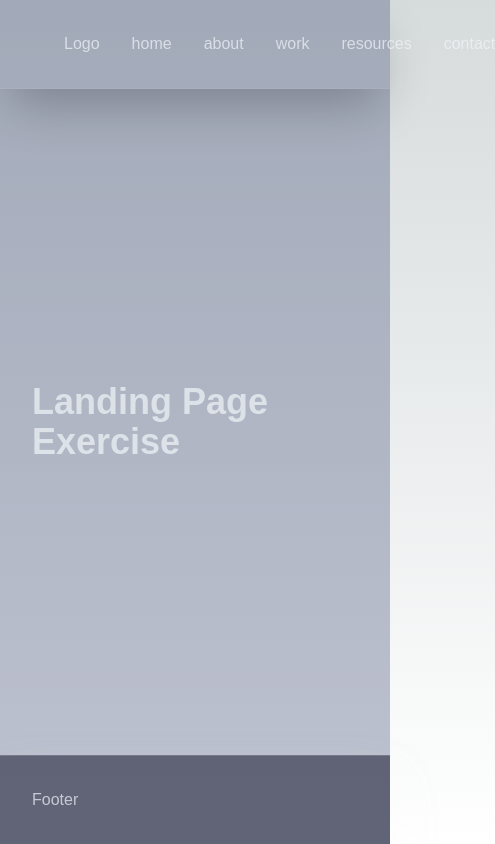
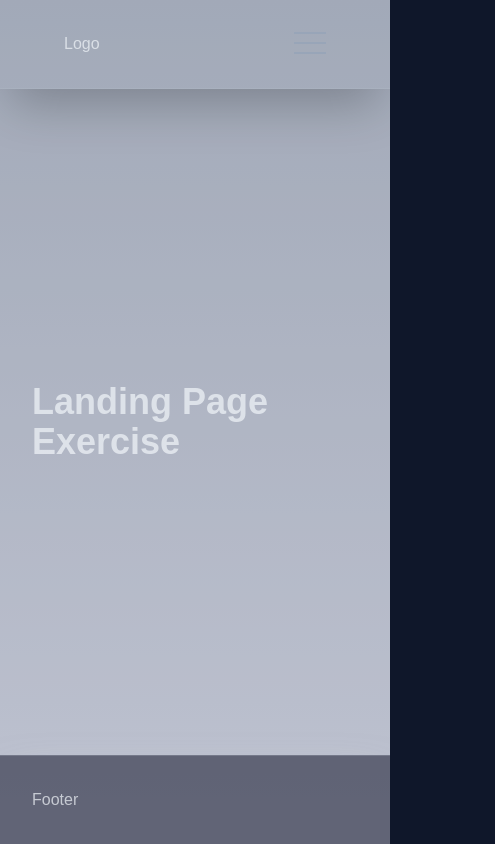
Before and after one commit to midcenturydude7/nextjs-landing-page-exercise, a Next.js app: page / in a window 390 px wide. Shown: the whole page, 495 px wide, since content can reach past the window. Built offline with nearby package versions, Linux system fonts and the light colour scheme; a web font is replaced by a local one.

Commit message:
Setting up the hamburger menu btn

```diff
--- a/app/components/Header/MobileNav/MobileNav.jsx
+++ b/app/components/Header/MobileNav/MobileNav.jsx
@@ -3,17 +3,26 @@ import React from "react";
 import Link from "next/link";
 import { usePathname } from "next/navigation";
 import { motion, useCycle, AnimatePresence } from "framer-motion";
-import { mobileNavItems } from "../../lib/mobileNavItems";
+import { mobileNavItems } from "../../../lib/mobileNavItems";
+import { menuSlide, slide } from "../../../lib/anim";
 
 export default function MobileNav() {
   const pathname = usePathname();
   const [mobileNavbar, toggleMobileNavbar] = useCycle(false, true);
 
   return (
-    <div className="flex items-center justify-center space-x-8">
-      {mobileNavItems.map(({ id, label }) => (
-        <div key={id}>{label}</div>
-      ))}
-    </div>
+    <nav className="px-8">
+      <div className="relative z-10">
+        <motion.button
+          animate={mobileNavbar ? "open" : "closed"}
+          onClick={() => toggleMobileNavbar()}
+          className="flex flex-col space-y-2"
+        >
+          <motion.span className="block h-[0.125rem] w-8 bg-slate-400/75" />
+          <motion.span className="block h-[0.125rem] w-8 bg-slate-400/75" />
+          <motion.span className="block h-[0.125rem] w-8 bg-slate-400/75" />
+        </motion.button>
+      </div>
+    </nav>
   );
 }
--- /dev/null
+++ b/app/lib/anim.js
@@ -0,0 +1,46 @@
+export const menuSlide = {
+  initial: { x: "calc(100% + 100px)" },
+  enter: {
+    x: "0%",
+    transition: {
+      duration: 0.8,
+      ease: [0.76, 0, 0.24, 1],
+      // when: "afterChildren",
+    },
+  },
+  exit: {
+    x: "calc(100% + 100px)",
+    transition: {
+      duration: 0.8,
+      ease: [0.76, 0, 0.24, 1],
+      // when: "afterChildren",
+    },
+  },
+};
+
+export const slide = {
+  initial: { x: 150 },
+  enter: (i) => ({
+    x: 0,
+    transition: {
+      duration: 0.8,
+      ease: [0.76, 0, 0.24, 1],
+      delay: 0.05 * i,
+    },
+  }),
+  exit: (i) => ({
+    x: 150,
+    transition: {
+      duration: 0.8,
+      ease: [0.76, 0, 0.24, 1],
+      delay: 0.05 * i,
+    },
+  }),
+};
+
+export const scale = {
+  open: { scale: 1, transition: { duration: 0.2 } },
+  closed: { scale: 0, transition: { duration: 0.2 } },
+  // hover: { scale: 1.1, transition: { duration: 0.2 } },
+  // active: { scale: 0.9, transition: { duration: 0.2 } },
+};
```
Also changed, not shown: app/lib/mobileNavItems.js (renamed from app/components/lib/mobileNavItems.js), app/lib/utils.js (renamed from app/components/lib/utils.js).
